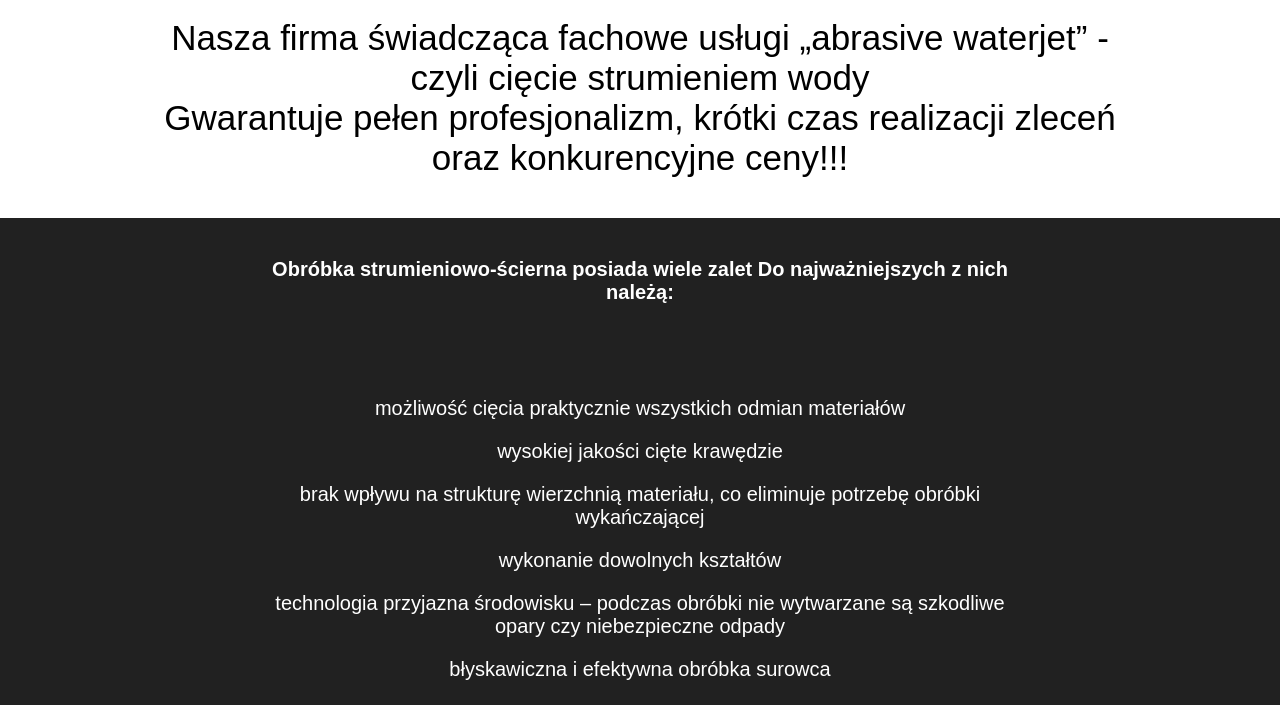
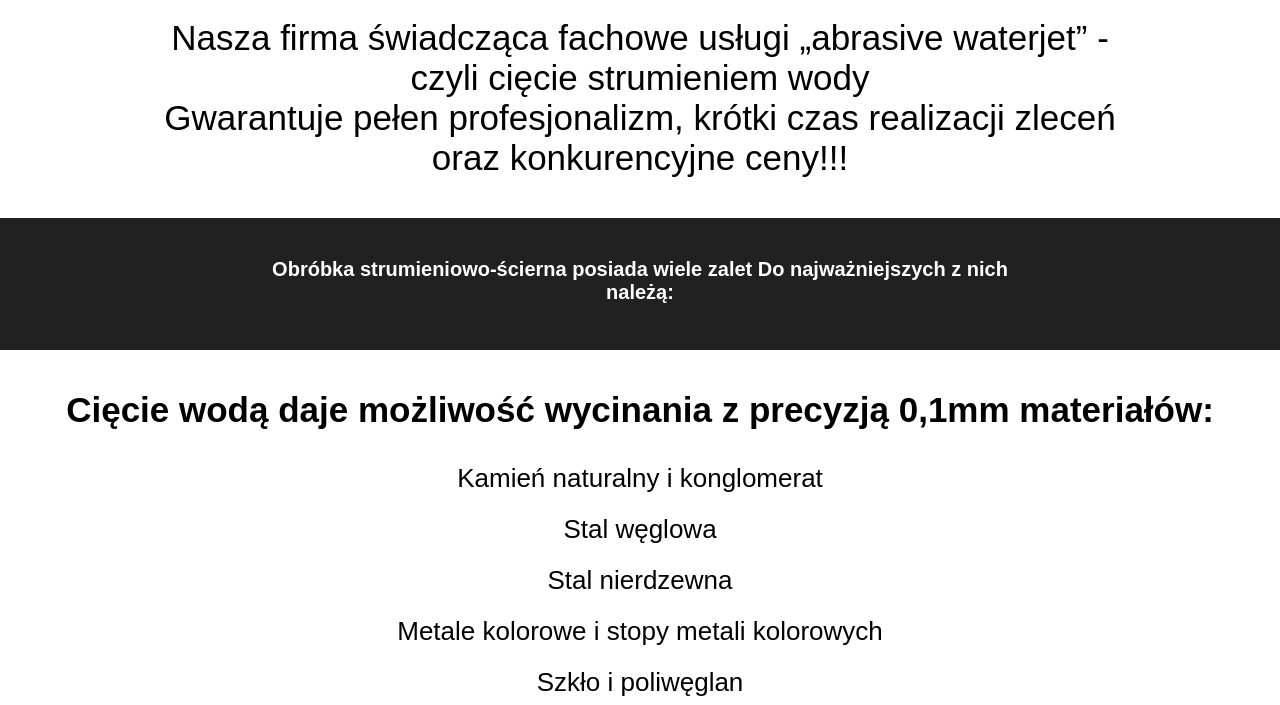
Before and after one commit to DaedalusHatak/HTML-CiecieWoda, a plain HTML site: page uslugi.html in a window 1280 px wide. Shown: the part 94-799 px from the top of the page. Drawn offline with nearby package versions, Linux system fonts and the light colour scheme.

Commit message:
poprawki

```diff
--- a/header.html
+++ b/header.html
@@ -6,7 +6,7 @@
    <ul>
      <li><a href="index.html">START</a></li>
      <li><a href="uslugi.html">USŁUGI</a></li>
-     <li><a href="cieciePlazmowe.html">CIĘCIE PLAZMOWE</a></li>
+     <li><a href="ciecieplazmowe.html">CIĘCIE PLAZMOWE</a></li>
      <li><a href="kontakt.html">KONTAKT</a></li>
    </ul>
   </nav>
--- a/uslugi.html
+++ b/uslugi.html
@@ -36,20 +36,7 @@
 					></span
 				>
 				<br />
-				<ul class="block center dark ">
-					<li> możliwość cięcia praktycznie wszystkich odmian materiałów</li>
-					<li>wysokiej jakości cięte krawędzie</li>
-					<li
-						>brak wpływu na strukturę wierzchnią materiału, co eliminuje
-						potrzebę obróbki wykańczającej</li
-					>
-					<li>wykonanie dowolnych kształtów</li>
-					<li
-						>technologia przyjazna środowisku – podczas obróbki nie wytwarzane
-						są szkodliwe opary czy niebezpieczne odpady</li
-					>
-					<li> błyskawiczna i efektywna obróbka surowca</li>
-				</ul>
+
 				<br />
 			</div>
 			<div class="block center white">
```
